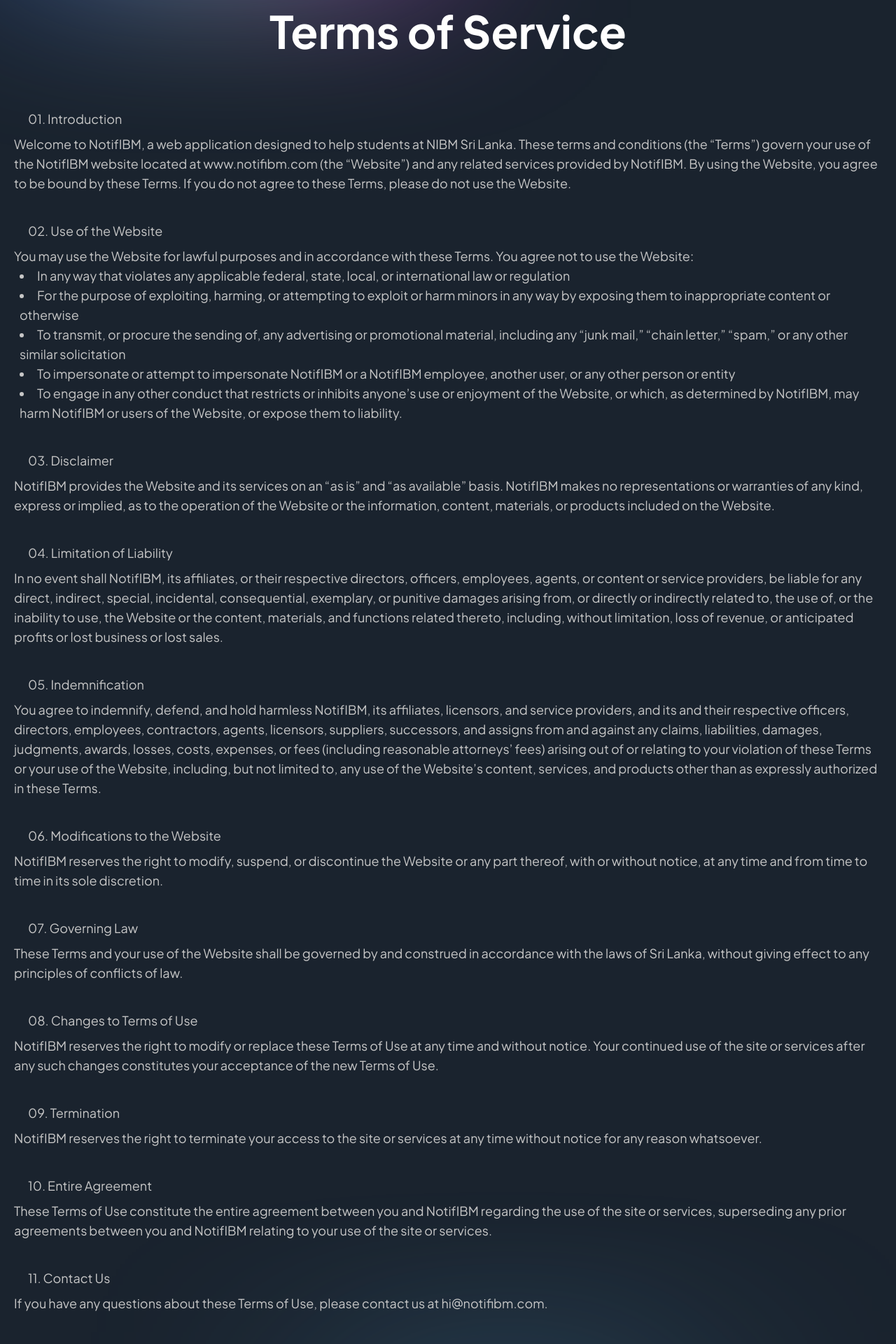
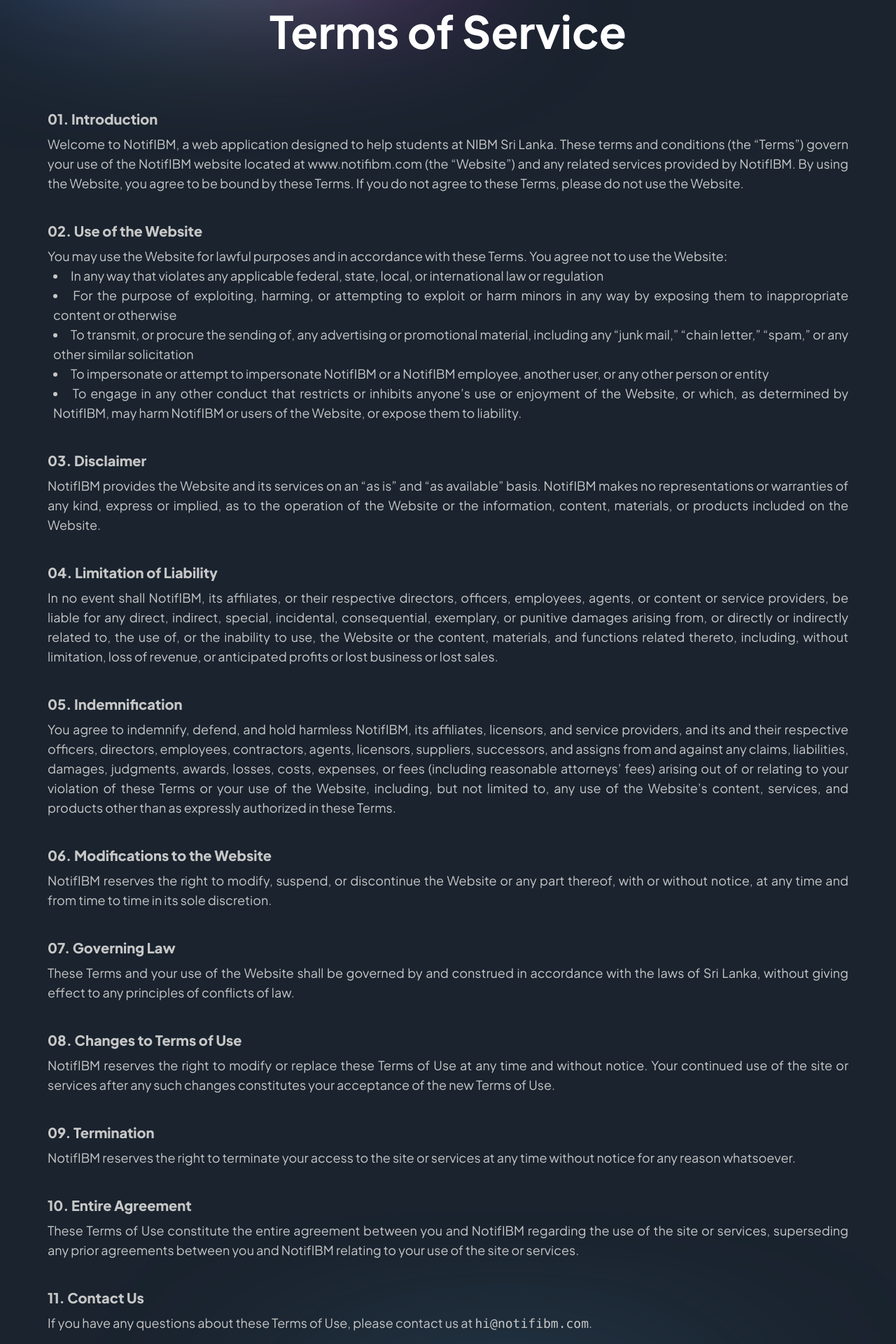
Before and after one commit to NotifIBM/notifibm.com, a Next.js app: page /terms in a window 1280 px wide. Shown: the part 200-2120 px from the top of the page at 70% size. Built offline with nearby package versions, Linux system fonts and the light colour scheme.

Commit message:
Update terms stylings 💫

```diff
--- a/app/(legal)/terms/page.js
+++ b/app/(legal)/terms/page.js
@@ -1,5 +1,3 @@
-'use client';
-
 // import { motion } from 'framer-motion';
 // import { fadeIn, staggerContainer } from '../../../utils/motion';
 import { TitleText, TypingText } from '../../../components';
@@ -10,12 +8,12 @@
       <TitleText title={<>Terms of Service</>} />
     </div>
     <div
-      className="m-2 p-5 text-center mx-auto"
+      className="m-2 mx-12 p-5 text-center"
     >
       <section>
-        <TypingText title="01. Introduction" textStyles="text-left ml-5 text-lg font-extrabold" />
+        <TypingText title="01. Introduction" textStyles="text-left  !text-xl !font-extrabold" />
         <div
-          className="mt-[8px] font-normal sm:text-lg text-sm text-left text-secondary-white pb-10"
+          className="mt-[8px] font-normal sm:text-lg text-sm text-justify text-secondary-white pb-10"
         >
           Welcome to NotifIBM, a web application designed to help students at NIBM Sri Lanka. These terms and conditions (the “Terms”) govern your use of the NotifIBM website located at www.notifibm.com (the “Website”) and any related services provided by NotifIBM.
 
@@ -24,9 +22,9 @@
       </section>
 
       <section>
-        <TypingText title="02. Use of the Website" textStyles="text-left ml-5 text-lg font-extrabold" />
+        <TypingText title="02. Use of the Website" textStyles="text-left  !text-xl !font-extrabold" />
         <div
-          className="mt-[8px] font-normal sm:text-lg text-sm text-left text-secondary-white pb-10"
+          className="mt-[8px] font-normal sm:text-lg text-sm text-justify text-secondary-white pb-10"
         >
           You may use the Website for lawful purposes and in accordance with these Terms. You agree not to use the Website:
           <ul className="list-disc list-inside ml-2">
@@ -39,79 +37,79 @@
         </div>
       </section>
       <section>
-        <TypingText title="03. Disclaimer" textStyles="text-left ml-5 text-lg font-extrabold" />
+        <TypingText title="03. Disclaimer" textStyles="text-left  !text-xl !font-extrabold" />
         <div
-          className="mt-[8px] font-normal sm:text-lg text-sm text-left text-secondary-white pb-10"
+          className="mt-[8px] font-normal sm:text-lg text-sm text-justify text-secondary-white pb-10"
         >
           NotifIBM provides the Website and its services on an “as is” and “as available” basis. NotifIBM makes no representations or warranties of any kind, express or implied, as to the operation of the Website or the information, content, materials, or products included on the Website.
         </div>
       </section>
       <section>
-        <TypingText title="04. Limitation of Liability" textStyles="text-left ml-5 text-lg font-extrabold" />
+        <TypingText title="04. Limitation of Liability" textStyles="text-left  !text-xl !font-extrabold" />
         <div
-          className="mt-[8px] font-normal sm:text-lg text-sm text-left text-secondary-white pb-10"
+          className="mt-[8px] font-normal sm:text-lg text-sm text-justify text-secondary-white pb-10"
         >
           In no event shall NotifIBM, its affiliates, or their respective directors, officers, employees, agents, or content or service providers, be liable for any direct, indirect, special, incidental, consequential, exemplary, or punitive damages arising from, or directly or indirectly related to, the use of, or the inability to use, the Website or the content, materials, and functions related thereto, including, without limitation, loss of revenue, or anticipated profits or lost business or lost sales.
         </div>
       </section>
 
       <section>
-        <TypingText title="05. Indemnification" textStyles="text-left ml-5 text-lg font-extrabold" />
+        <TypingText title="05. Indemnification" textStyles="text-left  !text-xl !font-extrabold" />
         <div
-          className="mt-[8px] font-normal sm:text-lg text-sm text-left text-secondary-white pb-10"
+          className="mt-[8px] font-normal sm:text-lg text-sm text-justify text-secondary-white pb-10"
         >
           You agree to indemnify, defend, and hold harmless NotifIBM, its affiliates, licensors, and service providers, and its and their respective officers, directors, employees, contractors, agents, licensors, suppliers, successors, and assigns from and against any claims, liabilities, damages, judgments, awards, losses, costs, expenses, or fees (including reasonable attorneys’ fees) arising out of or relating to your violation of these Terms or your use of the Website, including, but not limited to, any use of the Website’s content, services, and products other than as expressly authorized in these Terms.
         </div>
       </section>
       <section>
-        <TypingText title="06. Modifications to the Website" textStyles="text-left ml-5 text-lg font-extrabold" />
+        <TypingText title="06. Modifications to the Website" textStyles="text-left  !text-xl !font-extrabold" />
         <div
-          className="mt-[8px] font-normal sm:text-lg text-sm text-left text-secondary-white pb-10"
+          className="mt-[8px] font-normal sm:text-lg text-sm text-justify text-secondary-white pb-10"
         >
           NotifIBM reserves the right to modify, suspend, or discontinue the Website or any part thereof, with or without notice, at any time and from time to time in its sole discretion.
         </div>
       </section>
       <section>
-        <TypingText title="07. Governing Law" textStyles="text-left ml-5 text-lg font-extrabold" />
+        <TypingText title="07. Governing Law" textStyles="text-left  !text-xl !font-extrabold" />
         <div
-          className="mt-[8px] font-normal sm:text-lg text-sm text-left text-secondary-white pb-10"
+          className="mt-[8px] font-normal sm:text-lg text-sm text-justify text-secondary-white pb-10"
         >
           These Terms and your use of the Website shall be governed by and construed in accordance with the laws of Sri Lanka, without giving effect to any principles of conflicts of law.
         </div>
       </section>
       <section>
-        <TypingText title="08. Changes to Terms of Use" textStyles="text-left ml-5 text-lg font-extrabold" />
+        <TypingText title="08. Changes to Terms of Use" textStyles="text-left  !text-xl !font-extrabold" />
         <div
-          className="mt-[8px] font-normal sm:text-lg text-sm text-left text-secondary-white pb-10"
+          className="mt-[8px] font-normal sm:text-lg text-sm text-justify text-secondary-white pb-10"
         >
           NotifIBM reserves the right to modify or replace these Terms of Use at any time and without notice. Your continued use of the site or services after any such changes constitutes your acceptance of the new Terms of Use.
         </div>
       </section>
 
       <section>
-        <TypingText title="09. Termination" textStyles="text-left ml-5 text-lg font-extrabold" />
+        <TypingText title="09. Termination" textStyles="text-left  !text-xl !font-extrabold" />
         <div
-          className="mt-[8px] font-normal sm:text-lg text-sm text-left text-secondary-white pb-10"
+          className="mt-[8px] font-normal sm:text-lg text-sm text-justify text-secondary-white pb-10"
         >
           NotifIBM reserves the right to terminate your access to the site or services at any time without notice for any reason whatsoever.
         </div>
       </section>
 
       <section>
-        <TypingText title="10. Entire Agreement" textStyles="text-left ml-5 text-lg font-extrabold" />
+        <TypingText title="10. Entire Agreement" textStyles="text-left  !text-xl !font-extrabold" />
         <div
-          className="mt-[8px] font-normal sm:text-lg text-sm text-left text-secondary-white pb-10"
+          className="mt-[8px] font-normal sm:text-lg text-sm text-justify text-secondary-white pb-10"
         >
           These Terms of Use constitute the entire agreement between you and NotifIBM regarding the use of the site or services, superseding any prior agreements between you and NotifIBM relating to your use of the site or services.
         </div>
       </section>
 
       <section>
-        <TypingText title="11. Contact Us" textStyles="text-left ml-5 text-lg font-extrabold" />
+        <TypingText title="11. Contact Us" textStyles="text-left  !text-xl !font-extrabold" />
         <div
-          className="mt-[8px] font-normal sm:text-lg text-sm text-left text-secondary-white pb-10"
+          className="mt-[8px] font-normal sm:text-lg text-sm text-justify text-secondary-white pb-10"
         >
-          If you have any questions about these Terms of Use, please contact us at <a href="mailto:hi@notifibm.com" aria-label="Contact NotifIBM">hi@notifibm.com</a>.
+          If you have any questions about these Terms of Use, please contact us at <a href="mailto:hi@notifibm.com" aria-label="Contact NotifIBM" className="font-mono hover:underline">hi@notifibm.com</a>.
         </div>
       </section>
 
```
